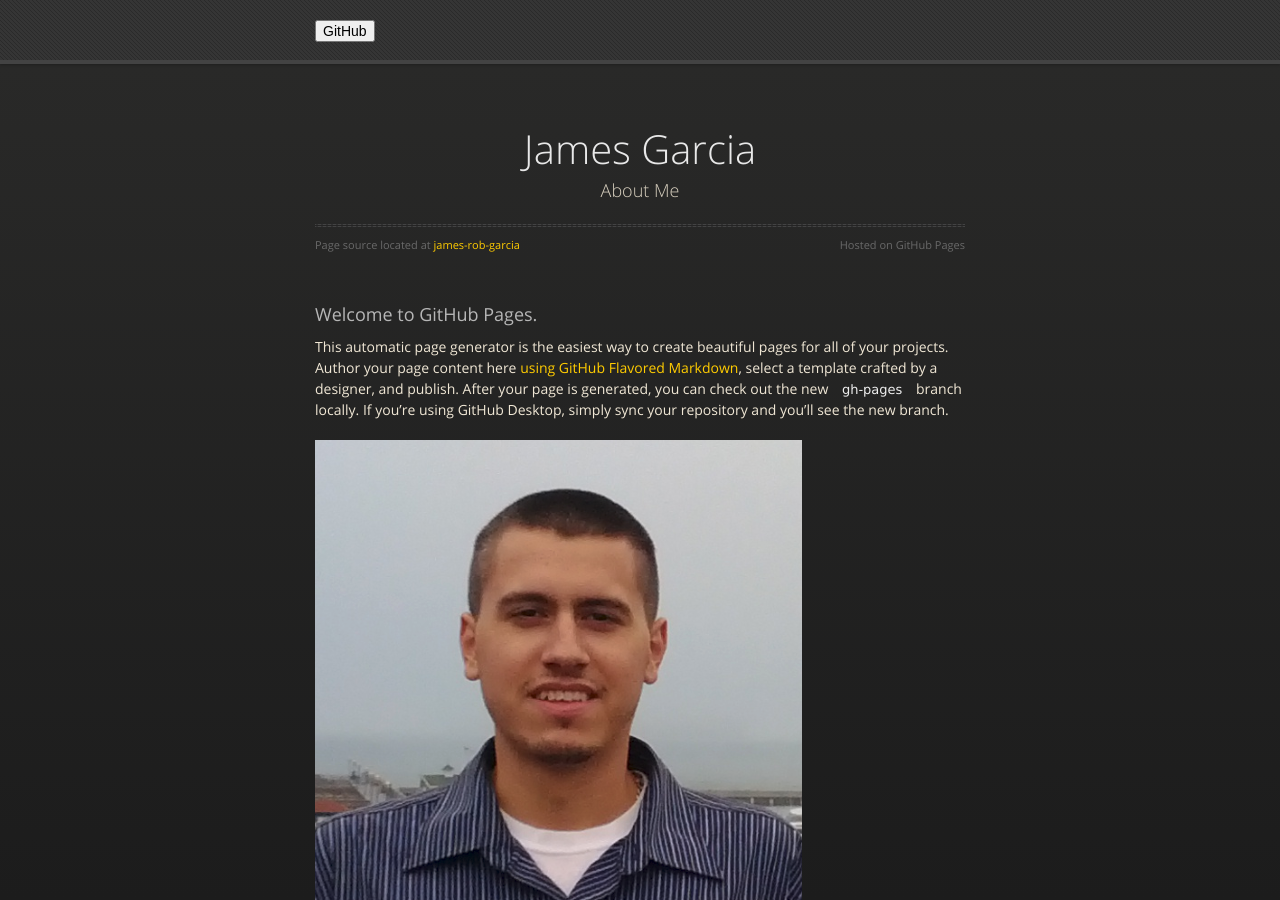
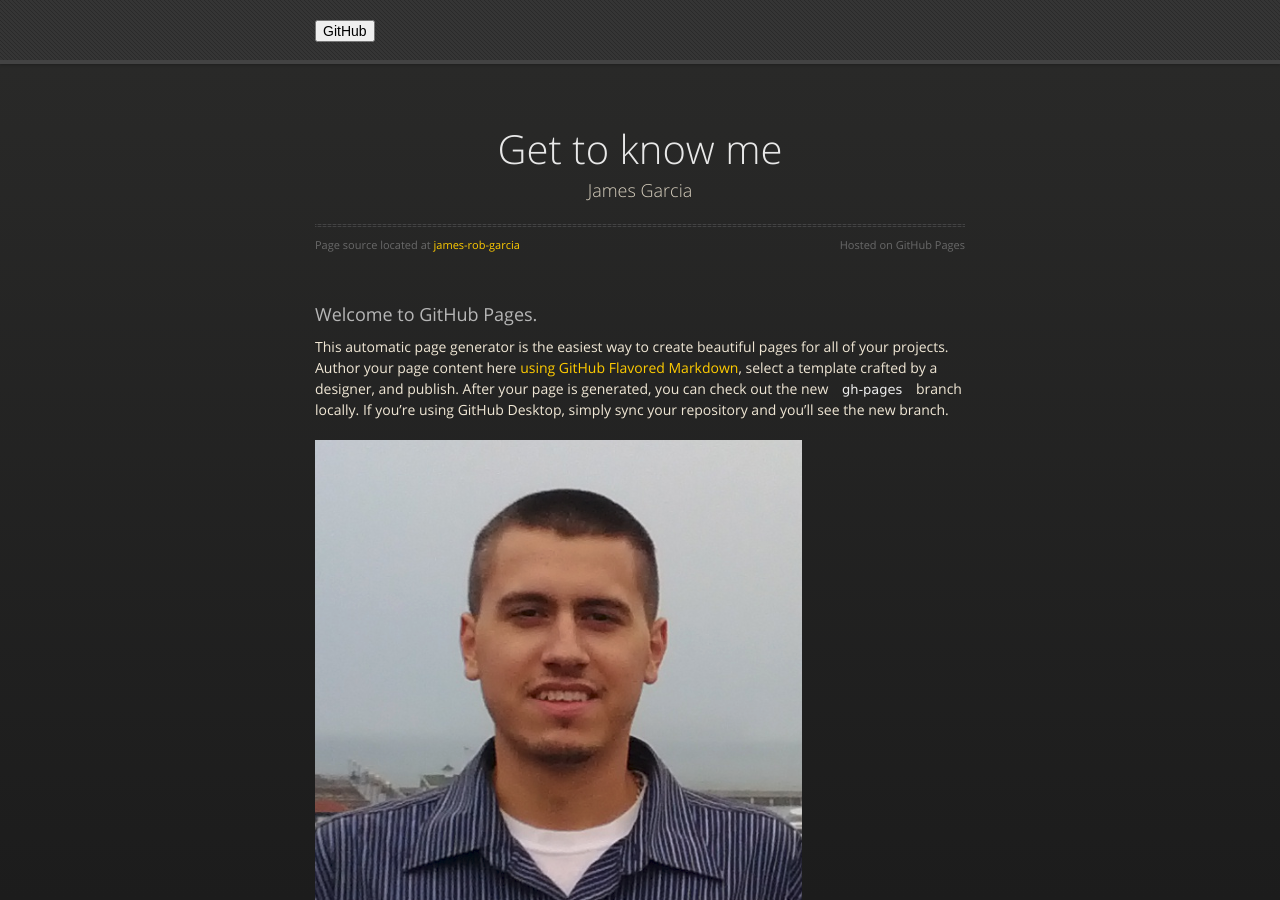
Before and after one commit to colossus9/colossus9.github.io, a Jekyll site: the page built from index.html, in a window 1280 px wide and 900 px high. Built offline with Jekyll 4.4.1, drawn with Linux system fonts in a browser that asks for light colours; nearby versions of some CDN libraries.

Commit message:
Updated content

```diff
--- a/_config.yml
+++ b/_config.yml
@@ -5,7 +5,8 @@ subtitle : About Me
 author :
   name : James Garcia
   email : jrgarcia786@gmail.com
-  description : Quick way to get to know me
+  description : Get to know me
+  linkedin: https://www.linkedin.com/in/jrgarcia786
   github : https://github.com/colossus9
   twitter : https://twitter.com/c0l0ssus9
 
--- a/index.html
+++ b/index.html
@@ -1,7 +1,7 @@
 ---
 layout: default
-title: James Garcia
-subtitle: About Me
+title: Get to know me
+subtitle: James Garcia
 ---
 
       <div id="header">
```
Also changed, not shown: favicon.ico (added).
